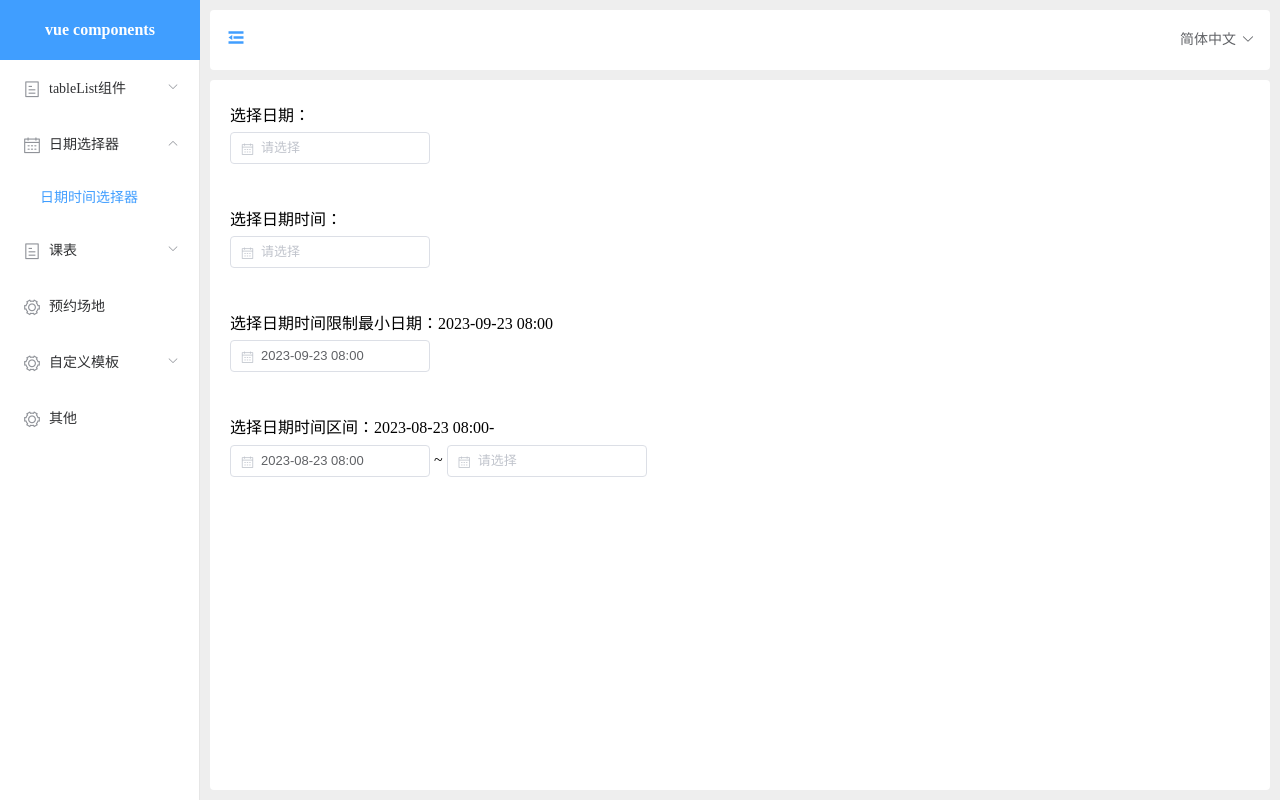
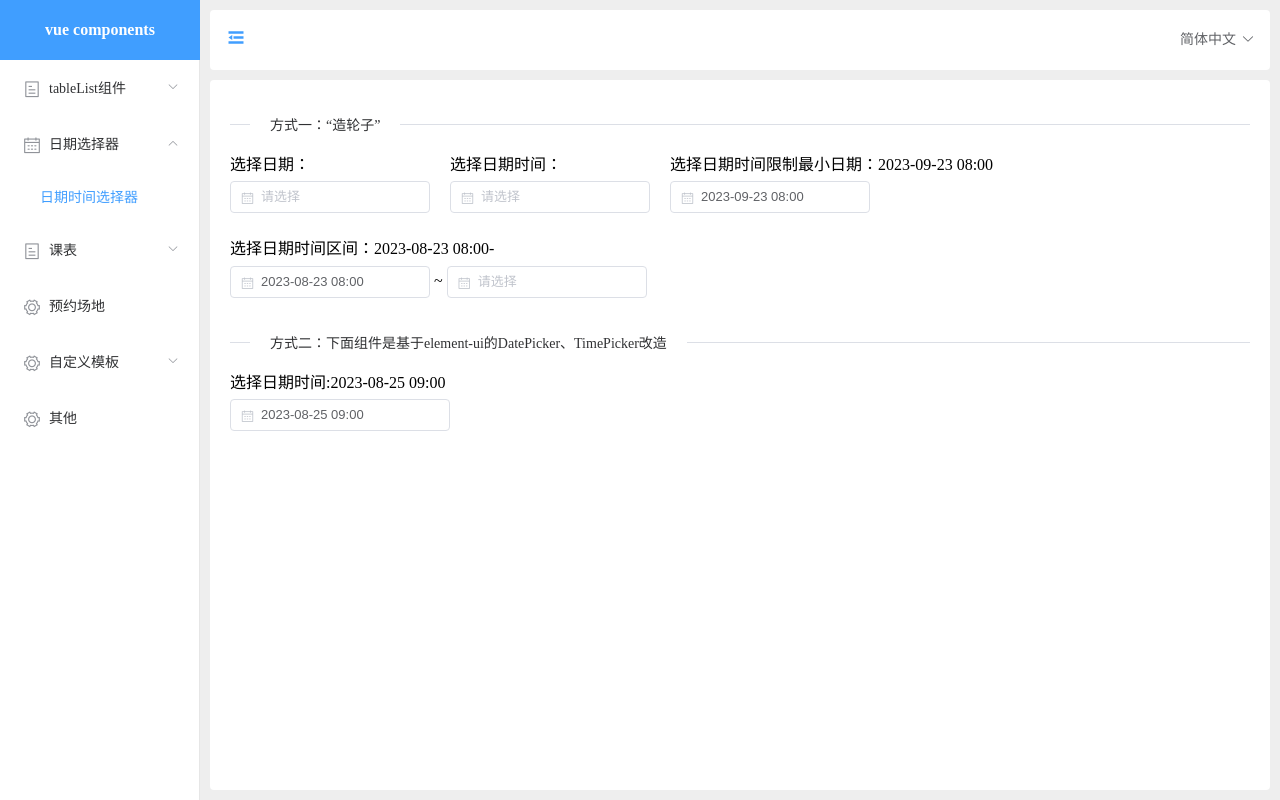
Before and after one commit to eleven-123/vue-components, a Vue app: page /#/datetimePicker in a window 1280 px wide. Built offline with nearby package versions, Linux system fonts and the light colour scheme.

Commit message:
日期时间选择

```diff
--- /dev/null
+++ b/src/components/ElLib/ElDatetimePicker/index.vue
@@ -0,0 +1,163 @@
+<style lang="scss">
+.scdatepicker_panel {
+  .el-picker-panel__sidebar {
+    right: 0;
+    border-right: none;
+    border-left: 1px solid #eee;
+    text-align: center;
+    .picker-panel_title {
+      border-bottom: 1px solid #eee;
+    }
+  }
+  .el-picker-panel__sidebar + .el-picker-panel__body {
+    margin-right: 110px;
+    margin-left: 0;
+  }
+}
+</style>
+<template>
+  <div class="scdatepicker" v-cloak>
+    <el-date-picker
+      ref="date"
+      v-model="currValue"
+      v-bind="currOption"
+      v-on="$listeners"
+    >
+      <div slot="time" class="el-picker-panel__sidebar">
+        <div class="picker-panel_title">{{$t('datepicker.time')}}</div>
+        <time-select
+          :value="timeValue"
+          ref="timeselect"
+          @pick="timePicker"
+        ></time-select>
+      </div>
+    </el-date-picker>
+  </div>
+</template>
+
+<script>
+import moment from "moment";
+import timeSelect from "./time-select";
+
+export default {
+  name: "ScDatePicker",
+  data() {
+    return {
+      currValue: this.value || "",
+      timeValue: "",
+    };
+  },
+  model: {
+    prop: "value",
+    event: "change",
+  },
+  props: {
+    dateOption: {
+      type: Object,
+      default: () => {
+        return {};
+      },
+    },
+    /*{
+      参数	说明	类型	可选值	默认值
+      start	开始时间	string	—	09:00
+      end	结束时间	string	—	18:00
+      step	间隔时间	string	—	00:30
+      minTime	最小时间，小于该时间的时间段将被禁用	string	—	00:00
+      maxTime	最大时间，大于该时间的时间段将被禁用	string	—	—
+    }*/
+    timeOption: {
+      type: Object,
+      default: () => {
+        return null;
+      },
+    },
+    value: "",
+  },
+  methods: {
+    timePicker(time) {
+      if (time && this.currValue) {
+        this.timeValue = time;
+        this.setTimeVlaue();
+        const date = this.$refs.date;
+        const picker = date.picker;
+        if (date && picker) {
+          date.pickerVisible = picker.visible = false;
+        }
+      }
+    },
+    setTimeVlaue() {
+      if (this.timeValue) {
+        const [hour, minute] = this.timeValue.split(":");
+        this.currValue = moment(this.currValue).set({
+          hour,
+          minute,
+        });
+      }
+    },
+  },
+  components: {
+    timeSelect,
+  },
+  mounted() {
+    const date = this.$refs.date;
+    date.mountPicker();
+    setTimeout(() => {
+      const picker = date.picker;
+
+      if (!picker) return;
+      picker.$slots.sidebar = [this.$slots.time || date.$slots.time];
+      picker.$forceUpdate();
+      picker.$on("pick", (val) => {
+        date.pickerVisible = picker.visible = true;
+        if (!val) {
+          this.timeValue = "";
+        } else {
+          this.setTimeVlaue();
+        }
+      });
+      picker.$nextTick(() => {
+        if (this.timeOption) {
+          const timeselect = this.$refs.timeselect;
+          Object.assign(timeselect, this.timeOption);
+        }
+      });
+    }, 100);
+  },
+  watch: {
+    value(val) {
+      this.currValue = val;
+      if (val) {
+        this.timeValue = moment(this.currValue).format("HH:mm");
+      }
+    },
+    timeValue(time) {
+      const timeselect = this.$refs.timeselect;
+      if (timeselect) {
+        timeselect.value = time;
+      }
+    },
+    timeOption(val) {
+      if (val) {
+        const timeselect = this.$refs.timeselect;
+        Object.assign(timeselect, val);
+      }
+    },
+  },
+  created() {},
+  mixins: [],
+  computed: {
+    currOption() {
+      return Object.assign(
+        {
+          type: "date",
+          size: "small",
+          format: "yyyy-MM-dd HH:mm",
+          popperClass: "scdatepicker_panel",
+        },
+        this.dateOption
+      );
+    },
+  },
+};
+</script>
--- /dev/null
+++ b/src/components/ElLib/ElDatetimePicker/time-select.vue
@@ -0,0 +1,172 @@
+<template>
+  <transition
+    name="el-zoom-in-top"
+    @before-enter="handleMenuEnter"
+    @after-leave="$emit('dodestroy')"
+  >
+    <div
+      ref="popper"
+      v-show="visible"
+      :class="popperClass"
+      style="height: 280px; overflow-y: auto"
+    >
+      <div
+        class="time-select-item"
+        v-for="item in items"
+        :class="{
+          selected: value === item.value,
+          disabled: item.disabled,
+          default: item.value === defaultValue,
+        }"
+        :disabled="item.disabled"
+        :key="item.value"
+        @click="handleClick(item)"
+      >
+        {{ item.value }}
+      </div>
+    </div>
+  </transition>
+</template>
+
+<script>
+import scrollIntoView from "element-ui/src/utils/scroll-into-view";
+
+const parseTime = function (time) {
+  const values = (time || "").split(":");
+  if (values.length >= 2) {
+    const hours = parseInt(values[0], 10);
+    const minutes = parseInt(values[1], 10);
+
+    return {
+      hours,
+      minutes,
+    };
+  }
+  /* istanbul ignore next */
+  return null;
+};
+
+const compareTime = function (time1, time2) {
+  const value1 = parseTime(time1);
+  const value2 = parseTime(time2);
+
+  const minutes1 = value1.minutes + value1.hours * 60;
+  const minutes2 = value2.minutes + value2.hours * 60;
+
+  if (minutes1 === minutes2) {
+    return 0;
+  }
+
+  return minutes1 > minutes2 ? 1 : -1;
+};
+
+const formatTime = function (time) {
+  return (
+    (time.hours < 10 ? "0" + time.hours : time.hours) +
+    ":" +
+    (time.minutes < 10 ? "0" + time.minutes : time.minutes)
+  );
+};
+
+const nextTime = function (time, step) {
+  const timeValue = parseTime(time);
+  const stepValue = parseTime(step);
+
+  const next = {
+    hours: timeValue.hours,
+    minutes: timeValue.minutes,
+  };
+
+  next.minutes += stepValue.minutes;
+  next.hours += stepValue.hours;
+
+  next.hours += Math.floor(next.minutes / 60);
+  next.minutes = next.minutes % 60;
+
+  return formatTime(next);
+};
+
+export default {
+  watch: {
+    value(val) {
+      if (!val) return;
+      this.$nextTick(() => this.scrollToOption());
+    },
+  },
+
+  methods: {
+    handleClick(item) {
+      if (!item.disabled) {
+        this.$emit("pick", item.value);
+      }
+    },
+
+    handleClear() {
+      this.$emit("pick", null);
+    },
+
+    scrollToOption(selector = ".selected") {
+      const menu = this.$refs.popper;
+      scrollIntoView(menu, menu.querySelector(selector));
+    },
+
+    handleMenuEnter() {
+      const selected =
+        this.items.map((item) => item.value).indexOf(this.value) !== -1;
+      const hasDefault =
+        this.items.map((item) => item.value).indexOf(this.defaultValue) !== -1;
+      const option =
+        (selected && ".selected") ||
+        (hasDefault && ".default") ||
+        ".time-select-item:not(.disabled)";
+      this.$nextTick(() => this.scrollToOption(option));
+    },
+    isValidValue(date) {
+      return (
+        this.items
+          .filter((item) => !item.disabled)
+          .map((item) => item.value)
+          .indexOf(date) !== -1
+      );
+    },
+  },
+
+  data() {
+    return {
+      popperClass: "",
+      start: "09:00",
+      end: "18:00",
+      step: "00:30",
+      value: "",
+      defaultValue: "",
+      visible: true,
+      minTime: "",
+      maxTime: "",
+    };
+  },
+  props: {},
+
+  computed: {
+    items() {
+      const start = this.start;
+      const end = this.end;
+      const step = this.step;
+      const result = [];
+      if (start && end && step) {
+        let current = start;
+        while (compareTime(current, end) <= 0) {
+          result.push({
+            value: current,
+            disabled:
+              compareTime(current, this.minTime || "-1:-1") <= 0 ||
+              compareTime(current, this.maxTime || "100:100") >= 0,
+          });
+          current = nextTime(current, step);
+        }
+      }
+
+      return result;
+    },
+  },
+};
+</script>
--- a/src/views/datePicker/datetimePicker.vue
+++ b/src/views/datePicker/datetimePicker.vue
@@ -1,30 +1,41 @@
 <template>
-  <div>
+  <div class="date-time-picker">
+    <el-divider content-position="left">方式一：“造轮子”</el-divider>
+    <div class="grid-box">
       <p style="line-height: 32px">选择日期：{{date}}</p>
       <my-date-picker v-model="date" type="date"></my-date-picker>
-
-    <p style="margin-top: 40px; line-height: 32px">选择日期时间：{{date1}}</p>
+    </div>
+    <div class="grid-box">
+      <p style="line-height: 32px">选择日期时间：{{date1}}</p>
       <my-date-picker v-model="date1" type="datetime" timeStart="00:00" timeEnd="23:59" timeStep="00:01"></my-date-picker>
-
-    <p style="margin-top: 40px; line-height: 32px">选择日期时间限制最小日期：{{date2}}</p>
+    </div>
+    <div class="grid-box">
+      <p style="line-height: 32px">选择日期时间限制最小日期：{{date2}}</p>
       <my-date-picker v-model="date2" type="datetime" :minDate="minDate"></my-date-picker>
-
-    <p style="margin-top: 40px; line-height: 32px">选择日期时间区间：{{rangeDate[0]}}-{{rangeDate[1]}}</p>
+    </div>
+    <div class="grid-box">
+      <p style="line-height: 32px">选择日期时间区间：{{rangeDate[0]}}-{{rangeDate[1]}}</p>
       <div class="date-range">
         <my-date-picker v-model="rangeDate[0]" :minDate="minDate" :maxDate="rangeDate[1]" timeStep="00:15" type="datetime"></my-date-picker>
         <span>~</span>
         <my-date-picker v-model="rangeDate[1]" :minDate="rangeDate[0] || minDate" timeStep="00:15" type="datetime"></my-date-picker>
       </div>
-
+    </div>
+    <el-divider content-position="left">方式二：下面组件是基于element-ui的DatePicker、TimePicker改造</el-divider>
+    <p style="line-height: 32px">选择日期时间:{{datetime}}</p>
+    <el-datetime-picker v-model="datetime" :timeOption="{value: timeValue}"></el-datetime-picker>
   </div>
 </template>
 
 <script>
 import MyDatePicker from '@/components/MyDatePicker'
 import { formatTime } from '@/assets/js/utils'
+import ElDatetimePicker from '@/components/ElLib/ElDatetimePicker'
+import moment from 'moment'
   export default {
     components:{
-      MyDatePicker
+      MyDatePicker,
+      ElDatetimePicker
     },
     data () {
       return {
@@ -33,7 +44,13 @@ import { formatTime } from '@/assets/js/utils'
         date2: '2023-09-23 08:00',
         rangeDate:['2023-08-23 08:00',''],
         timeStep: 1,
-        minDate: formatTime(new Date(), 1)
+        minDate: formatTime(new Date(), 1),
+        datetime: '2023-08-25 09:00',
+      }
+    },
+    computed:{
+      timeValue(){
+        return moment(this.datetime).format('yyyy-MM-dd HH:mm').split(' ')[1]
       }
     },
     mounted () {
@@ -44,6 +61,12 @@ import { formatTime } from '@/assets/js/utils'
 </script>
 
 <style lang='scss' scoped>
+.date-time-picker{
+  .grid-box{
+    display: inline-block;
+    margin: 0 20px 20px 0;
+  }
+}
 .date-range{
   display: flex;
   line-height: 32px;
```
Lines whose indentation alone changed are shown as unchanged.
